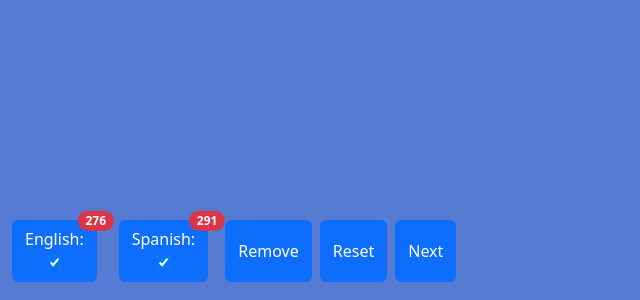
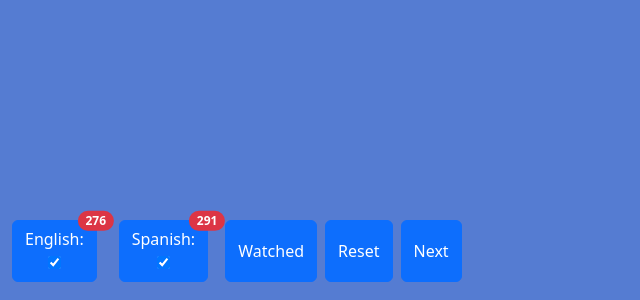
Before and after one commit to hiddenstar1000/youtube-video-suggester, a website: page index.html in a window 1280 px wide. Shown: the part 500-800 px from the top of the page, without its empty margins (0-640 px from the left). Drawn offline with nearby package versions, Linux system fonts and the light colour scheme.

Commit message:
Code refactoring

```diff
--- a/index.html
+++ b/index.html
@@ -67,7 +67,7 @@
         </div>
         <div class="col-lg-8 col-md-6 col-sm-6 d-grid gap-2 d-md-flex">
           <button id="remove" class="btn btn-primary" type="button">
-            Remove
+            Watched
           </button>
           <button id="reset" class="btn btn-primary" type="button">
             Reset
--- a/package.json
+++ b/package.json
@@ -10,6 +10,8 @@
   "scripts": {
     "build-css": "minify css/index.css > css/index.min.css",
     "build-js": "minify js/index.js > js/index.min.js",
+    "build-css-ts": "minify tv-series/css/index.css > tv-series/css/index.min.css",
+    "build-js-ts": "minify tv-series/js/index.js > tv-series/js/index.min.js",
     "prepare": "husky"
   },
   "repository": {
```
Also changed, not shown: tv-series/index.html (+1 -1 lines), 1 other file.
